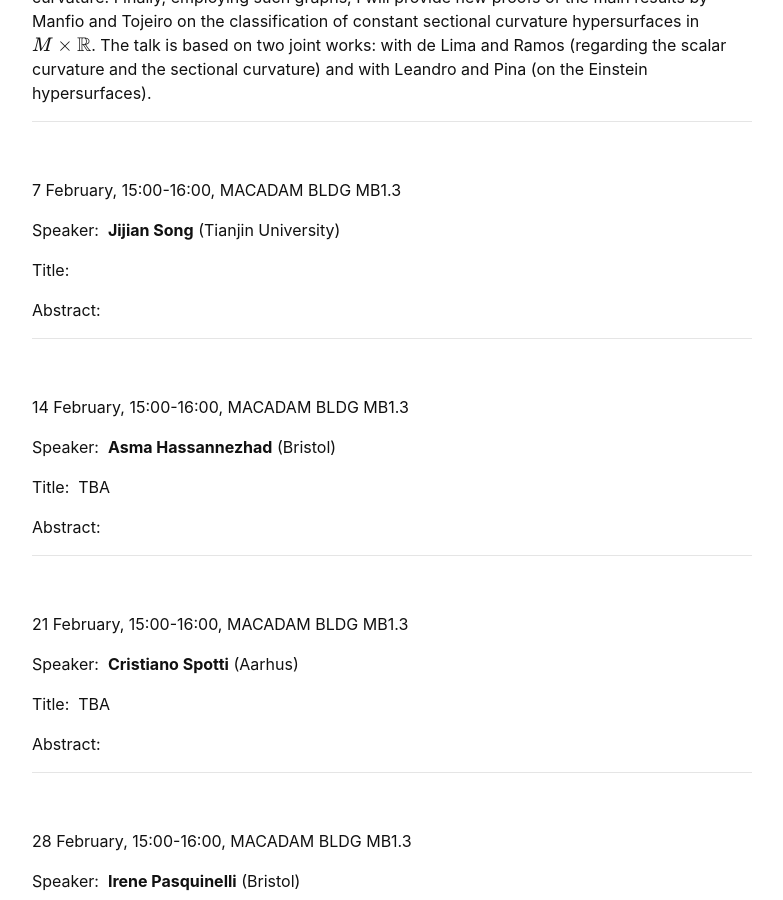
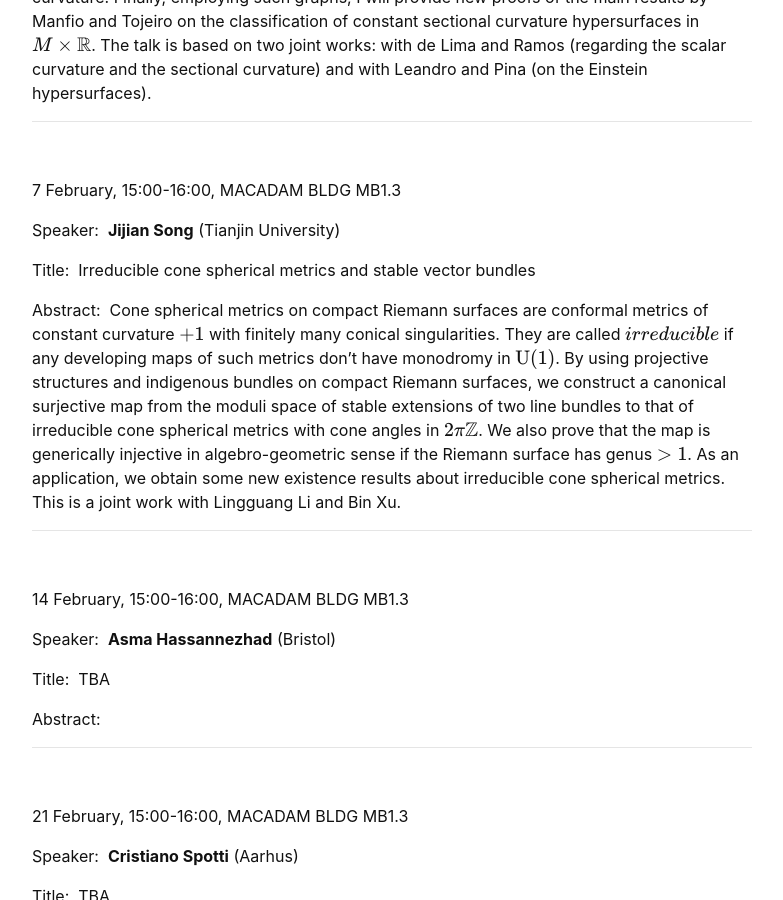
Before and after one commit to kcl-geometry-seminar/kcl-geometry-seminar.github.io, a Jekyll site: the page built from pages/index.md, in a window 1280 px wide and 900 px high, scrolled down 1034 px. Shown: the whole window, without its empty margins (248-1031 px from the left). Built offline with Jekyll 4.4.1, drawn with Linux system fonts in a browser that asks for light colours; formulas are drawn with MathJax 3; a script that is not in the unit is left out.

Commit message:
Updated index.md
Added title and abstract for the talk on 7 Feb

```diff
--- a/pages/index.md
+++ b/pages/index.md
@@ -47,9 +47,9 @@ Abstract:&nbsp; Let $M$ be either the unit $n$-sphere or the $n$-dimensional hyp
 
 Speaker:&nbsp; **Jijian Song** (Tianjin University)
 
-Title:&nbsp;
+Title:&nbsp; Irreducible cone spherical metrics and stable vector bundles
 
-Abstract:&nbsp;
+Abstract:&nbsp; Cone spherical metrics on compact Riemann surfaces are conformal metrics of constant curvature $+1$ with finitely many conical singularities. They are called $\textit{irreducible}$ if any developing maps of such metrics don't have monodromy in $\mathrm{U}(1)$.  By using projective structures and indigenous bundles on compact Riemann surfaces, we construct a canonical surjective map from the moduli space of stable extensions of two line bundles to that of irreducible cone spherical metrics with cone angles in $2\pi \mathbb{Z}$. We also prove that the map is generically injective in algebro-geometric sense if the Riemann surface has genus $>1$. As an application, we obtain some new existence results about irreducible cone spherical metrics. This is a joint work with Lingguang Li and Bin Xu.
 
 -----------------------------------------------------------
 <br />
```
